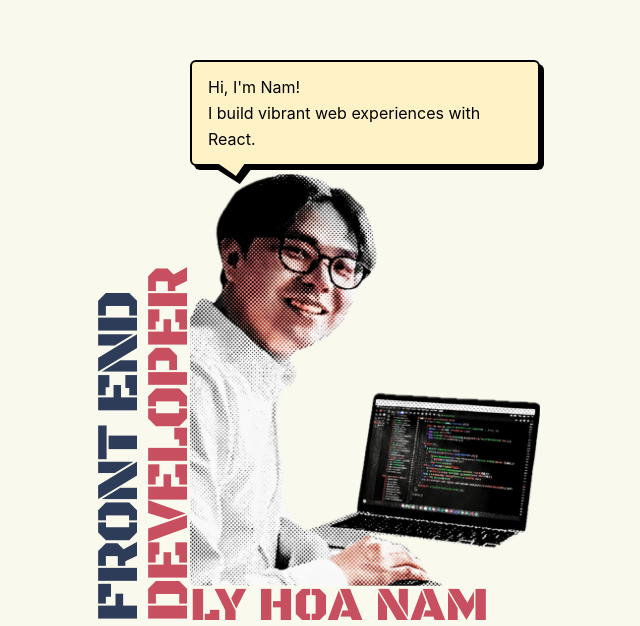
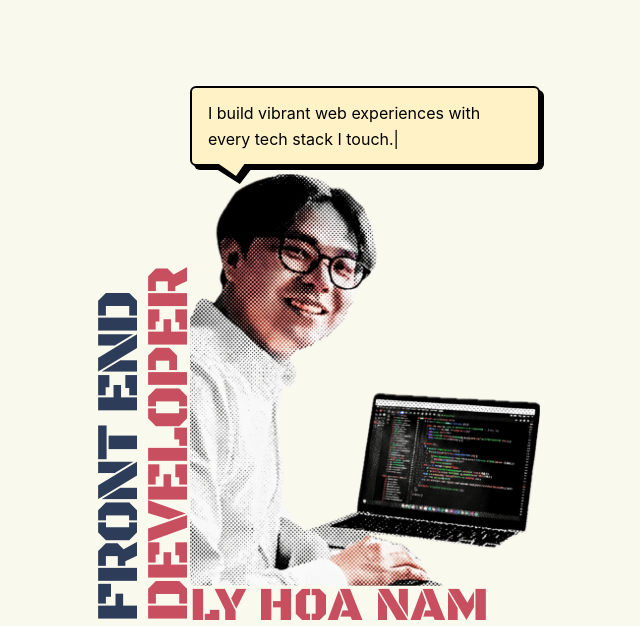
Before and after one commit to LyHoaNam/portfolio, a Next.js app: page / in a window 1280 px wide. Shown: the part 174-800 px from the top of the page, without its empty margins (275-915 px from the left). Built offline with nearby package versions, Linux system fonts and the light colour scheme.

Commit message:
feat: introduce bubble speech

```diff
--- a/src/components/layout/Hero.tsx
+++ b/src/components/layout/Hero.tsx
@@ -1,5 +1,4 @@
-import { SpeechBubble } from "@src/components/ui/SpeechBubble";
-import { VisibleOnScreen } from "@src/components/ui/VisibleOnScreen";
+import { IntroduceBubble } from "@src/features/introduce/components/IntroduceBubble";
 import avatar0 from "images/avatar0.png";
 import avatar1 from "images/avatar1.png";
 import avatar2 from "images/avatar2.png";
@@ -9,6 +8,7 @@ import Image from "next/image";
 
 const DEFAULT_AVATAR_INDEX = 0;
 const AVATARS = [avatar0, avatar1, avatar2, avatar3, avatar4] as const;
+const _AVATAR_PLACEHOLDER_SRC = "/avatar_placeholder.png";
 
 export const Hero = () => {
   return (
@@ -26,31 +26,25 @@ export const Hero = () => {
         </div>
 
         <div className="relative">
-          <SpeechBubble
-            className="-top-2"
-            variant="arrow"
-            ariaLabel="introduce"
-          >
-            Hi, I'm Nam! <br />I build vibrant web experiences with React.
-          </SpeechBubble>
+          <IntroduceBubble className="-top-2" />
           <Image
             src={AVATARS[DEFAULT_AVATAR_INDEX]}
             alt="LyHoaNam - Frontend Developer"
             width={350}
             height={350}
-            priority
+            preload
           />
           <h1 className="mt-0 font-display text-5xl text-text-accent uppercase leading-10">
             LY HOA NAM
           </h1>
         </div>
 
-        <VisibleOnScreen
+        {/* <VisibleOnScreen
           className="absolute bottom-12.5 left-0 h-250 w-250"
           threshold={0.1}
         >
           <div>Scene3DContainer</div>
-        </VisibleOnScreen>
+        </VisibleOnScreen> */}
       </div>
     </section>
   );
--- /dev/null
+++ b/src/features/introduce/components/IntroduceBubble.tsx
@@ -0,0 +1,44 @@
+"use client";
+
+import { FallbackComponent } from "@src/lib/errorBoudary";
+import { SpeechBubble } from "components/ui/SpeechBubble";
+import { SCRIPT_INTRODUCE } from "features/introduce/utils/SCRIPT";
+import { CONFIG } from "lib/typewriter";
+import dynamic from "next/dynamic";
+
+const Typewriter = dynamic(
+  () => import("lib/typewriter").then((mod) => mod.Typewriter),
+  {
+    ssr: false,
+  }
+);
+const ClientErrorBoundary = dynamic(
+  () => import("lib/errorBoudary").then((mod) => mod.ClientErrorBoundary),
+  {
+    ssr: false,
+  }
+);
+const Setting = CONFIG.DEFAULT;
+
+interface TypeIntroduceBubbleProps {
+  className?: string;
+}
+const Content = ({ className }: TypeIntroduceBubbleProps) => {
+  return (
+    <SpeechBubble className={className} variant="arrow" ariaLabel="introduce">
+      <Typewriter
+        sequence={SCRIPT_INTRODUCE}
+        repeat={Setting.REPEAT}
+        speed={Setting.SPEED}
+      />
+    </SpeechBubble>
+  );
+};
+
+export const IntroduceBubble = (props: TypeIntroduceBubbleProps) => {
+  return (
+    <ClientErrorBoundary fallback={<FallbackComponent />}>
+      <Content {...props} />
+    </ClientErrorBoundary>
+  );
+};
--- /dev/null
+++ b/src/features/introduce/utils/SCRIPT.ts
@@ -0,0 +1,14 @@
+export const SCRIPT_INTRODUCE = [
+  "Hi, I'm Nam! 👋",
+  2000,
+  "I build vibrant web experiences with every tech stack I touch.",
+  2000,
+  "Touch the computer icon to see my tech stack. 💻",
+  2000,
+  "Scroll down to see more about me. 🖱️",
+  2000,
+  "Thanks for visiting my portfolio!",
+  2000,
+  "Thanks for still being here! I hope you enjoy exploring my work.",
+  2000,
+];
--- /dev/null
+++ b/src/lib/errorBoudary.tsx
@@ -0,0 +1,9 @@
+import { ErrorBoundary } from "react-error-boundary";
+
+const ClientErrorBoundary = ErrorBoundary;
+
+const FallbackComponent = () => {
+  return <div className="text-red-500">Sorry something went wrong.</div>;
+};
+
+export { ClientErrorBoundary, FallbackComponent };
--- /dev/null
+++ b/src/lib/typewriter.ts
@@ -0,0 +1,12 @@
+import { TypeAnimation } from "react-type-animation";
+
+const Typewriter = TypeAnimation;
+
+const CONFIG = {
+  DEFAULT: {
+    REPEAT: Infinity,
+    SPEED: 75 as const,
+  },
+};
+
+export { CONFIG, Typewriter };
```
